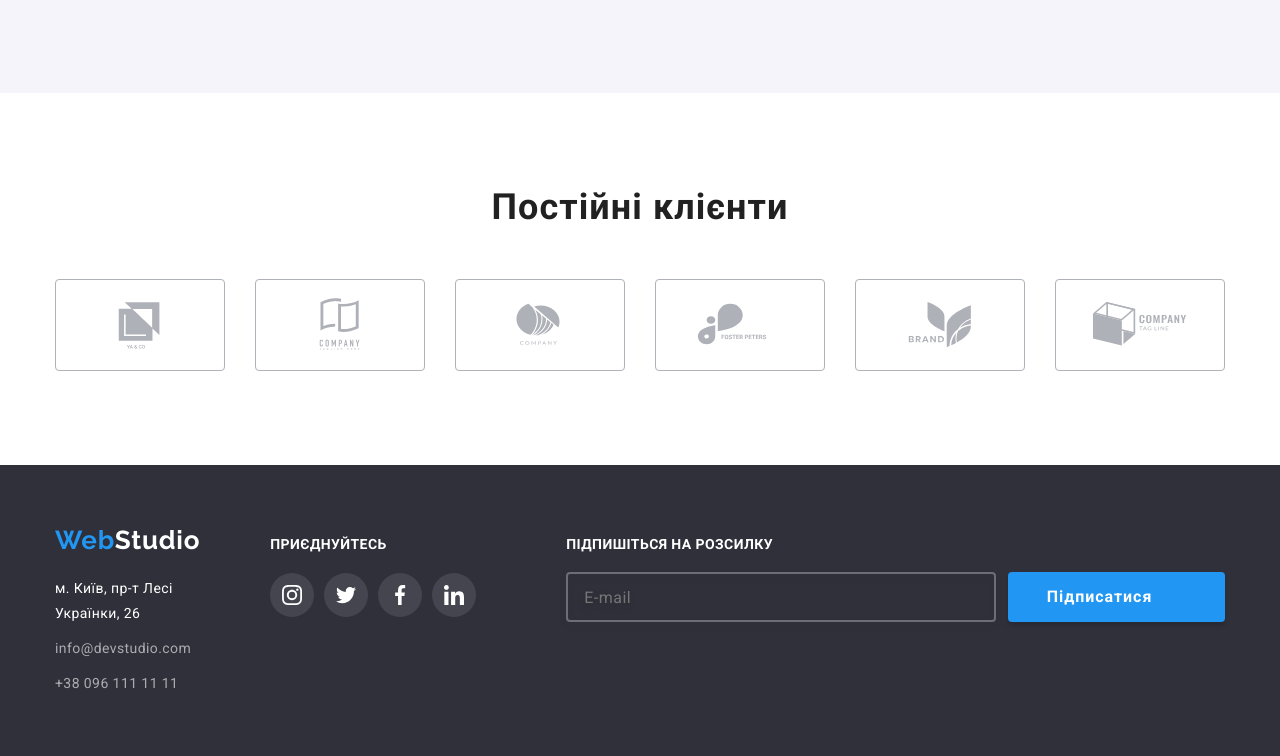
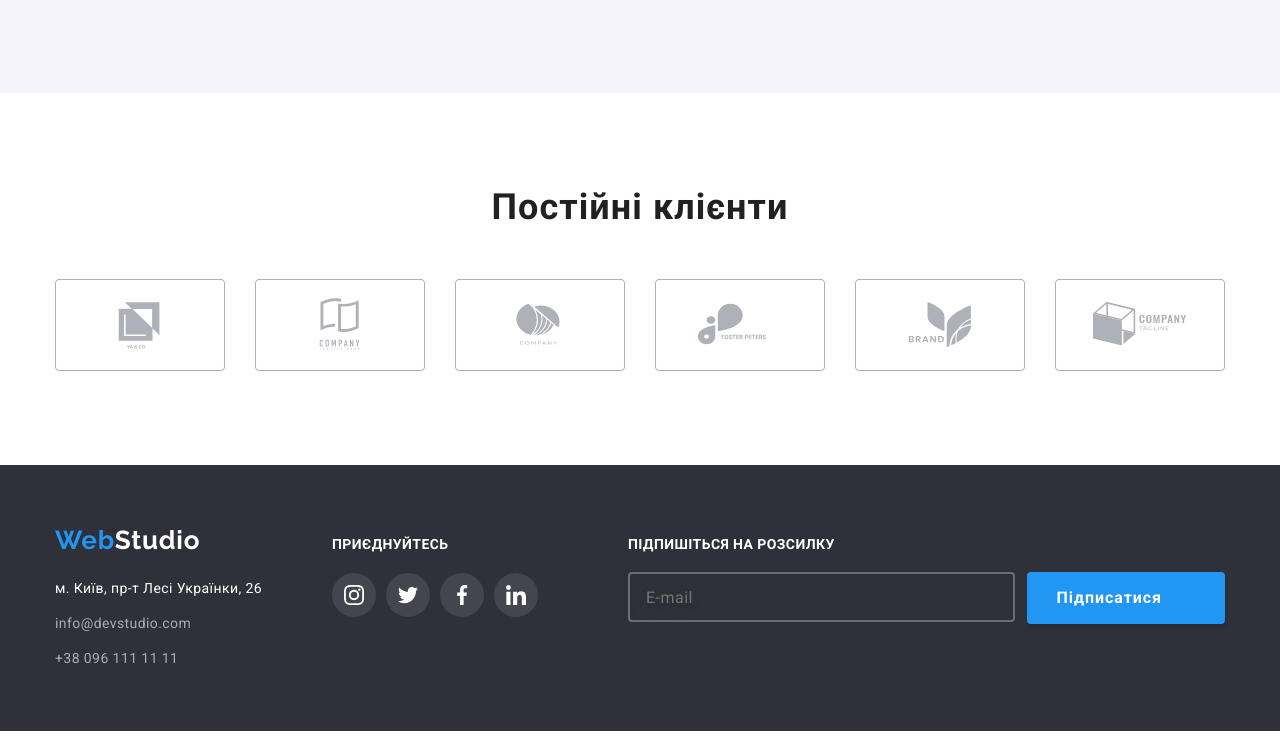
Before and after one commit to ArIonMark1/goit-markup-hw-06, a website: page index.html in a window 1280 px wide. Shown: the part 2212-2968 px from the top of the page. After the commit the page ends 2943 px from the top, so only its background shows below. Drawn offline with nearby package versions, Linux system fonts and the light colour scheme.

Commit message:
subscription styles

```diff
--- a/css/styles.css
+++ b/css/styles.css
@@ -583,10 +583,11 @@ img {
 /* ------------------- Стилі форми підписки на розсилку ------------------- */
 .subscription {
   /* border: 1px dashed turquoise; */
-  width: 100%;
+  flex-grow: 1;
   margin-left: 90px;
 }
 .subscription-title {
+  /* Header */
   font-weight: 700;
   font-size: 14px;
   line-height: 16px;
@@ -598,7 +599,7 @@ img {
 .subscription-form {
   margin-top: 20px;
   /* border: 1px solid red; */
-  width: 100%;
+  /* width: 100%; */
   display: flex;
   gap: 12px;
 }
@@ -621,11 +622,8 @@ img {
 }
 .subscription-button-box {
   /* button box */
-  position: relative;
-  flex-grow: 1;
-
+  padding: 10px 28px;
   background-color: var(--background-button-color);
-  /* background: #2196f3; */
   box-shadow: 0px 4px 4px rgba(0, 0, 0, 0.15);
   border: 1px solid transparent;
   border-radius: 4px;
@@ -634,24 +632,14 @@ img {
 .subscription-button-box:hover {
   background-color: #188ce8;
 }
-/* .subscribe-button {
-  width: 100%;
-  height: 100%;
-  background-color: var(--background-button-color);
-  box-shadow: 0px 4px 4px rgba(0, 0, 0, 0.15);
-  border: 1px solid transparent;
-  border-radius: 4px;
-} */
 .subscribe-label {
   /* text on button */
-  position: absolute;
+  color: var(--third-main-color);
   display: flex;
   justify-content: center;
   align-items: center;
   gap: 10px;
-  top: 50%;
-  left: 50%;
-  transform: translate(-50%, -50%);
+
   font-style: normal;
   font-weight: 700;
   font-size: 16px;
@@ -659,6 +647,7 @@ img {
   letter-spacing: 0.06em;
   color: var(--third-main-color);
 }
+
 .subscribe-label .subscribe-image {
   fill: var(--third-main-color);
 }
--- a/index.html
+++ b/index.html
@@ -511,25 +511,31 @@
         </div>
         <!-- ####################### subscribe ####################### -->
         <div class="subscription">
-          <label for="EmailSubscription" class="subscription-title">Підпишіться на розсилку</label>
+          <label for="EmailSubscription" class="subscription-title"
+            >Підпишіться на розсилку</label
+          >
 
           <form class="subscription-form">
-            <input type="email" class="subscription-input" id="EmailSubscription" placeholder="E-mail" required>
+            <input
+              type="email"
+              class="subscription-input"
+              id="EmailSubscription"
+              placeholder="E-mail"
+              required
+            />
 
             <button class="subscription-button-box button" type="submit">
-              <label class="subscribe-label"><span>Підписатися</span>
-                              <svg class="subscribe-image" width="24" height="24">
-                <use href="./images/svg-labels/icons.svg#icon-send"></use>
-              </svg>
+              <label class="subscribe-label"
+                ><span>Підписатися</span>
+                <svg class="subscribe-image" width="24" height="24">
+                  <use href="./images/svg-labels/icons.svg#icon-send"></use>
+                </svg>
               </label>
-
             </button>
-
-
           </form>
-        <!-- ######################################################### -->
+          <!-- ######################################################### -->
+        </div>
       </div>
-
     </footer>
     <!-- is-hidden -->
     <div class="background-window is-hidden" data-modal>
```
